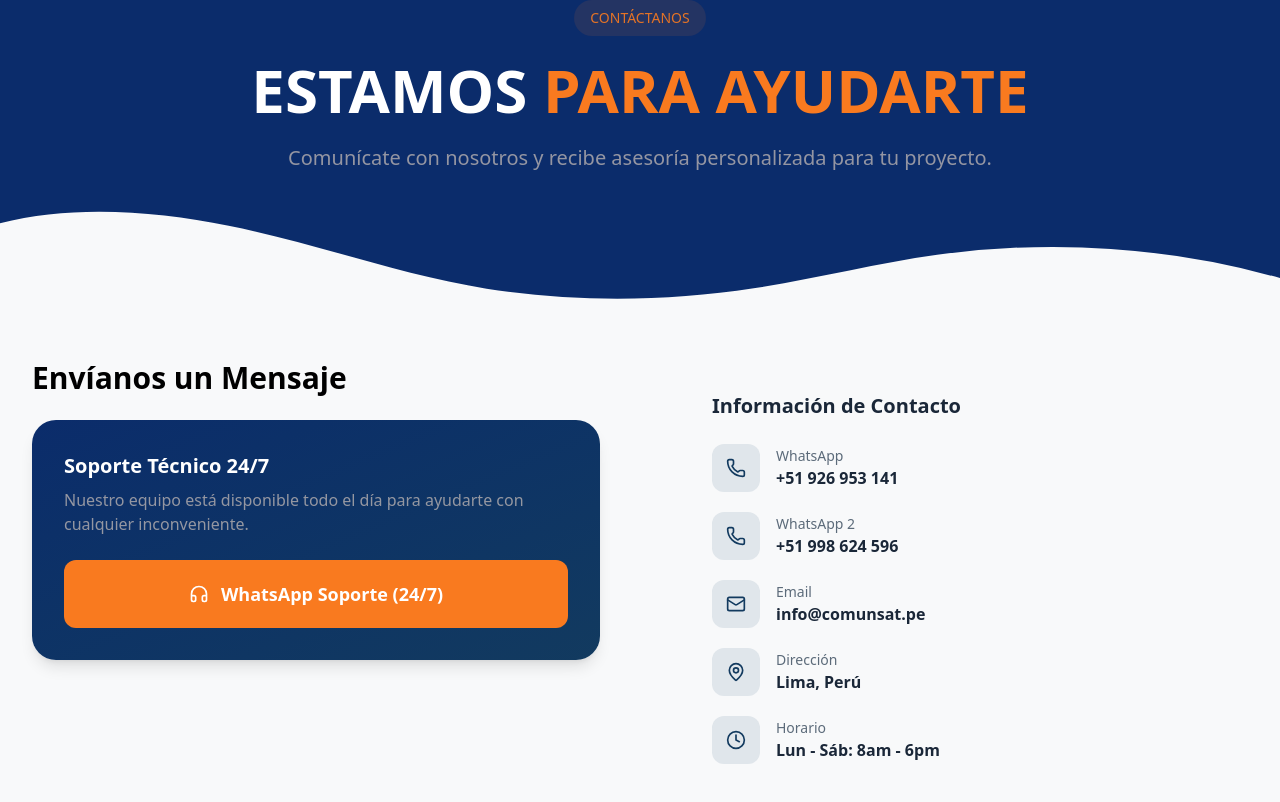
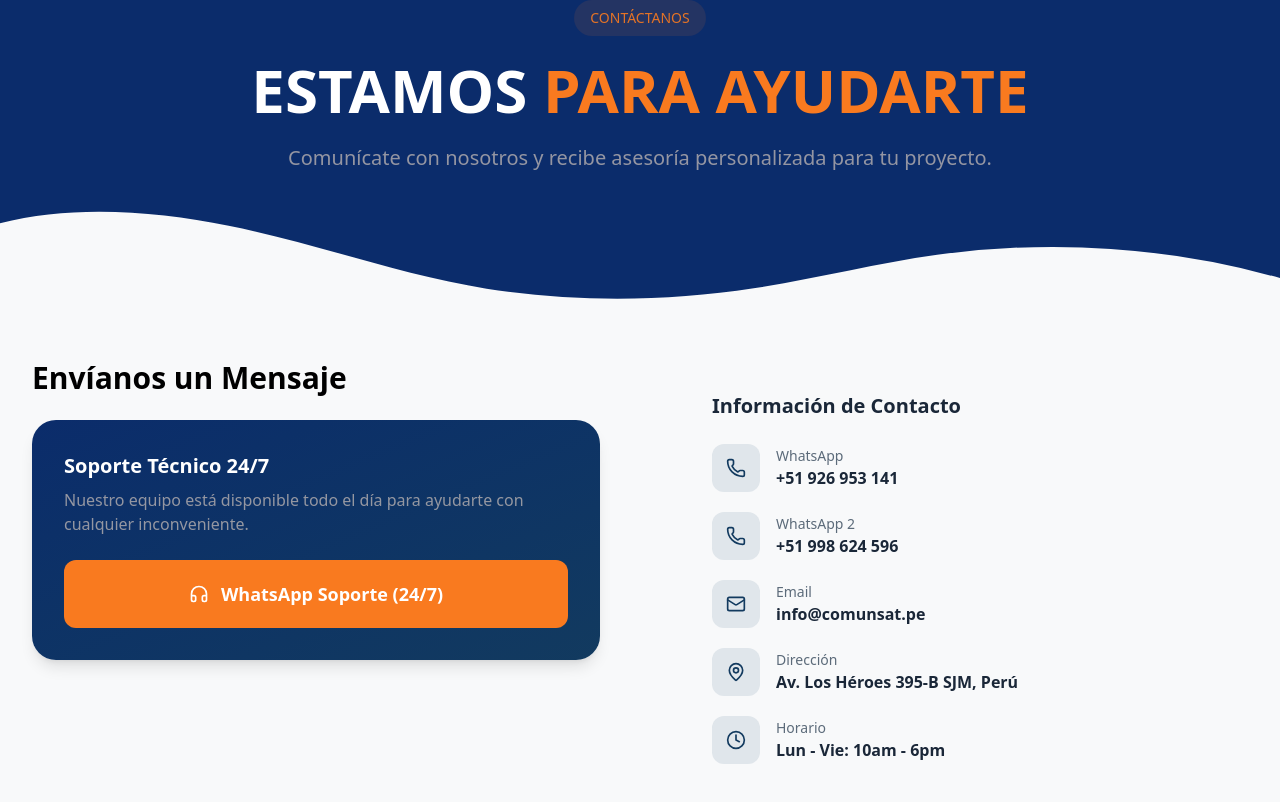
Before and after one commit to LuckTateYB/ComunSat, a React (Vite) app: page /contacto in a window 1280 px wide. Shown: the part 256-1058 px from the top of the page. Built offline with nearby package versions, Linux system fonts and the light colour scheme.

Commit message:
Update: Direction and Horario on Contacto.tsx

```diff
--- a/src/pages/Contacto.tsx
+++ b/src/pages/Contacto.tsx
@@ -13,8 +13,8 @@ const contactInfo = [
   { icon: Phone, label: "WhatsApp", value: "+51 926 953 141", whatsapp: "51998624596" },
   { icon: Phone, label: "WhatsApp 2", value: "+51 998 624 596", whatsapp: "51998624596" },
   { icon: Mail, label: "Email", value: "info@comunsat.pe" },
-  { icon: MapPin, label: "Dirección", value: "Lima, Perú" },
-  { icon: Clock, label: "Horario", value: "Lun - Sáb: 8am - 6pm" },
+  { icon: MapPin, label: "Dirección", value: "Av. Los Héroes 395-B SJM, Perú" },
+  { icon: Clock, label: "Horario", value: "Lun - Vie: 10am - 6pm" },
 ];
 
 const Contacto = () => {
```
